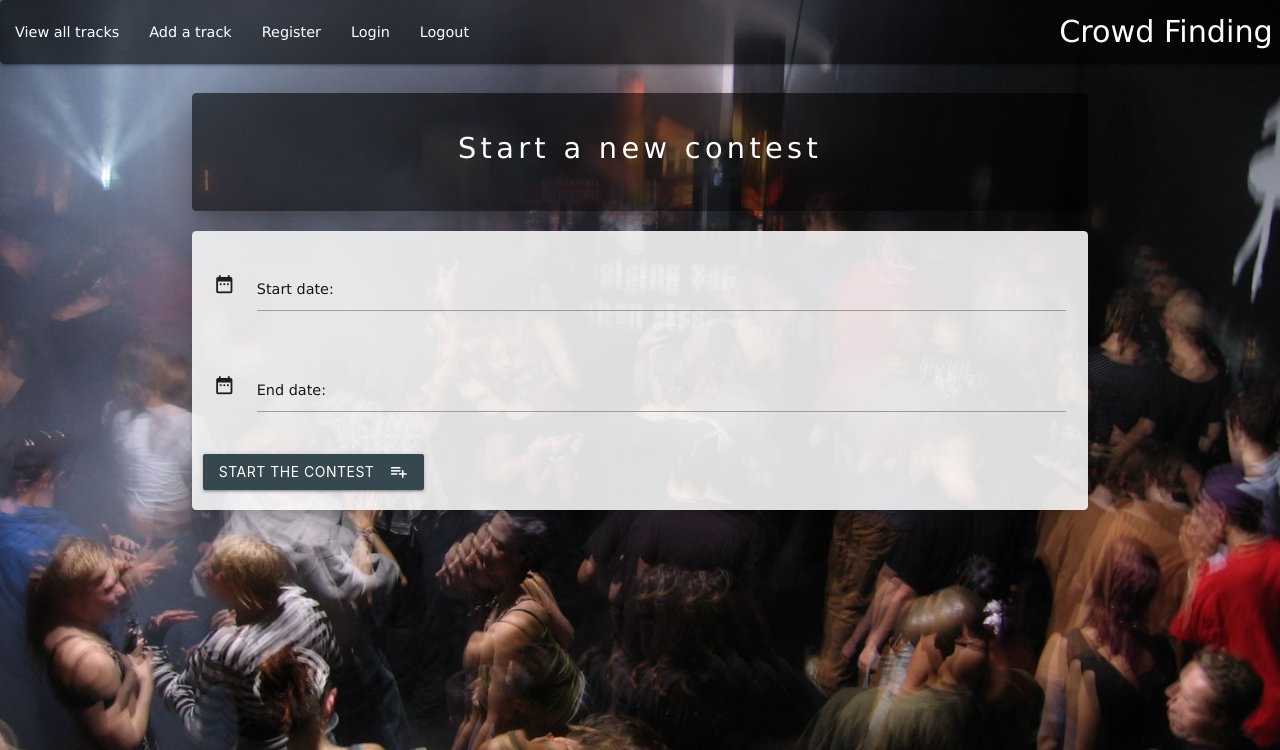
After one commit to Evert-R/milestone-three, a Flask app: page /start_contest in a window 1280 px wide. The commit adds this page. Shown: the top 750 px of the page. Run offline with Flask 2, Linux system fonts and the light colour scheme; some libraries are stand-ins or nearby versions.

Commit message:
added contest end and start date

```diff
--- a/app.py
+++ b/app.py
@@ -24,9 +24,13 @@ mongo = PyMongo(app)
 
 @app.route('/')
 def main():
+    current_contest = mongo.db.users.find_one(
+        {'user_name': 'administrator'})
+    session['start_date'] = current_contest['start_date']
+    session['end_date'] = current_contest['end_date']
     return render_template('main.html',
                            tracks=mongo.db.tracks.find().sort("total_votes", -1),
-                           users=mongo.db.users.find())
+                           )
 
 
 @app.route('/login')
@@ -40,14 +44,30 @@ def activate_user():
     user = request.form.get('user').split(',')
     session['user_id'] = user[0]
     session['user_name'] = user[1]
-    return render_template('tracks.html')
+    return redirect(url_for('get_tracks'))
 
 
 @app.route('/logout')
 def logout():
     session.pop('user_id', None)
     session.pop('user_name', None)
-    return render_template('main.html')
+    return redirect(url_for('get_tracks'))
+
+
+@app.route('/start_contest')
+def start_contest():
+    return render_template('startcontest.html')
+
+
+@app.route('/insert_contest', methods=['POST'])
+def insert_contest():
+    users = mongo.db.users
+    users.update_one({'user_name': 'administrator'},
+                     {'$set': {
+                         'start_date': request.form.get('start_date'),
+                         'end_date': request.form.get('end_date')
+                     }})
+    return redirect(url_for('get_tracks'))
 
 
 @app.route('/get_tracks')
@@ -58,7 +78,23 @@ def get_tracks():
     else:
         return render_template('tracks.html',
                                tracks=mongo.db.tracks.find().sort("total_votes", -1),
-                               users=mongo.db.users.find())
+                               users=mongo.db.users.find(),
+                               styles=mongo.db.styles.find(),
+                               methods=mongo.db.methods.find())
+
+
+@app.route('/get_tracks_filtered', methods=['POST'])
+def get_tracks_filtered():
+    if request.form.get('style'):
+        filter_by = {"style": request.form.get('style')}
+    if request.form.get('creation_method'):
+        filter_by = {"creation_method": request.form.get('creation_method')}
+    return render_template('tracks.html',
+                           tracks=mongo.db.tracks.find(
+                               filter_by).sort("total_votes", -1),
+                           users=mongo.db.users.find(),
+                           styles=mongo.db.styles.find(),
+                           methods=mongo.db.methods.find())
 
 
 @app.route('/add_track')
@@ -134,7 +170,7 @@ def insert_user():
     user.update({'registered': now, 'last_updated': now})
     """ insert user in database and return to the track overview page """
     users.insert_one(user)
-    return redirect(url_for('get_tracks'))
+    return redirect(url_for('login'))
 
 
 @app.route('/view_user/<user_id>')
--- a/static/css/style.css
+++ b/static/css/style.css
@@ -31,16 +31,23 @@ h2 {
     font-size: 1.2rem;
 }
 
+select {
+    z-index: 1000;
+}
+
+.er-small {
+    padding-top: 0px;
+    padding-bottom: 0px;
+}
+
 .er-dark {
     background-color: rgba(0, 0, 0, 0.60);
-    overflow: hidden;
     border-radius: 0.3rem;
 }
 
 .er-light {
     padding: 1rem 0.5rem 1rem 0.5rem;
     background-color: rgba(245, 245, 245, 0.9);
-    overflow: hidden;
     border-radius: 0.3rem;
 }
 
@@ -70,7 +77,8 @@ h2 {
 }
 
 .er-center {
-    text-align: center;
+    margin-left: auto;
+    margin-right: auto;
 }
 
 .er-right {
--- a/templates/base.html
+++ b/templates/base.html
@@ -28,6 +28,7 @@
                         <li><a href="{{url_for('logout')}}">Logout</a><br></li>
                         {# administrator only section #}
                         {% if session['user_name'] == 'administrator' %}
+                        <li><a href="{{url_for('start_contest')}}">Start contest</a><br></li>
                         <li><a href="{{url_for('edit_methods')}}">Edit methods</a><br></li>
                         <li><a href="{{url_for('edit_styles')}}">Edit styles</a><br></li>
                         <li><a href="{{url_for('reset_contest')}}">Delete all tracks</a><br></li>
@@ -48,6 +49,7 @@
             <li><a href="{{url_for('logout')}}">Logout</a><br></li>
             {# administrator only section #}
             {% if session['user_name'] == 'administrator' %}
+            <li><a href="{{url_for('start_contest')}}">Start contest</a><br></li>
             <li><a href="{{url_for('edit_methods')}}">Edit methods</a><br></li>
             <li><a href="{{url_for('edit_styles')}}">Edit styles</a><br></li>
             <li><a href="{{url_for('reset_contest')}}">Delete all tracks</a><br></li>
@@ -73,7 +75,7 @@
                 $('.collapsible').collapsible();
                 $('select').formSelect();
                 $('.datepicker').datepicker({
-                    format: 'mmmm, yyyy'
+                    format: 'dd-mm-yyyy'
                 });
                 $('.tooltipped').tooltip();
             });
--- /dev/null
+++ b/templates/startcontest.html
@@ -0,0 +1,43 @@
+{% extends 'base.html' %}
+{% block content %}
+<div class="row">
+    <div class="col s12 er-dark z-depth-5">
+        <h1 class="center-align">Start a new contest</h1>
+    </div>
+</div>
+
+<div class="row">
+    <div class="col s12 er-light z-depth-5">
+        <br>
+        <form action="{{ url_for('insert_contest') }}" method="POST" class="col s12">
+
+            <div class="row">
+                <div class="input-field col s12">
+                    <i class="material-icons prefix">date_range</i>
+                    <input type="text" id="start_date" name="start_date" class="datepicker validate" required=""
+                        aria-required="true">
+                    <label for="start_date">Start date:</label>
+                </div>
+            </div>
+
+            <div class="row">
+                <div class="input-field col s12">
+                    <i class="material-icons prefix">date_range</i>
+                    <input type="text" id="end_date" name="end_date" class="datepicker validate" required=""
+                        aria-required="true">
+                    <label for="end_date">End date:</label>
+                </div>
+            </div>
+
+
+            <div class="row">
+                <button class="btn waves-effect waves-light blue-grey darken-3" type="submit">Start the contest
+                    <i class="material-icons right">playlist_add</i>
+                </button>
+            </div>
+
+        </form>
+    </div>
+</div>
+
+{% endblock %}
```
Also changed, not shown: templates/main.html (+6 -1 lines), templates/tracks.html (+53 -0 lines).
